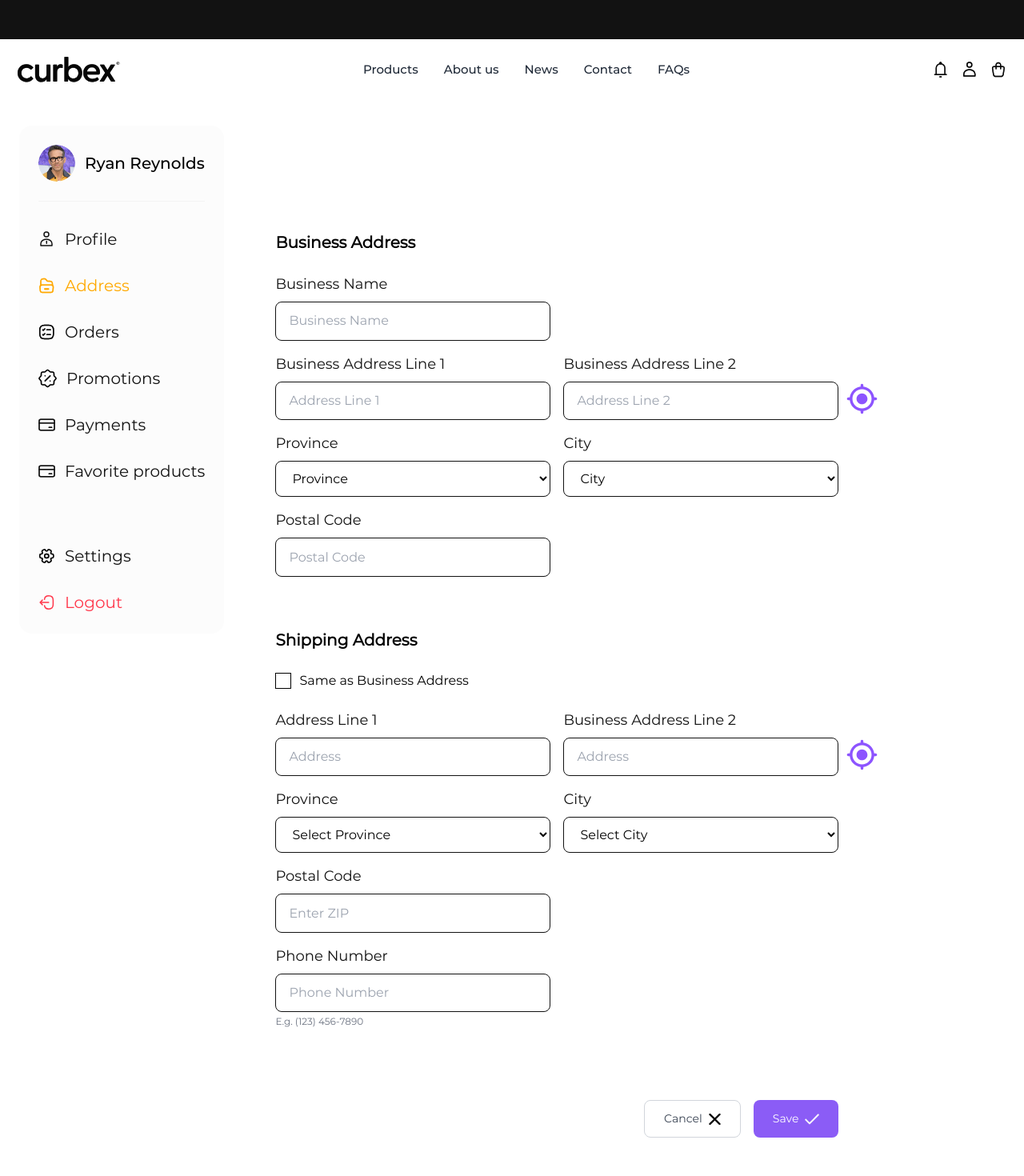
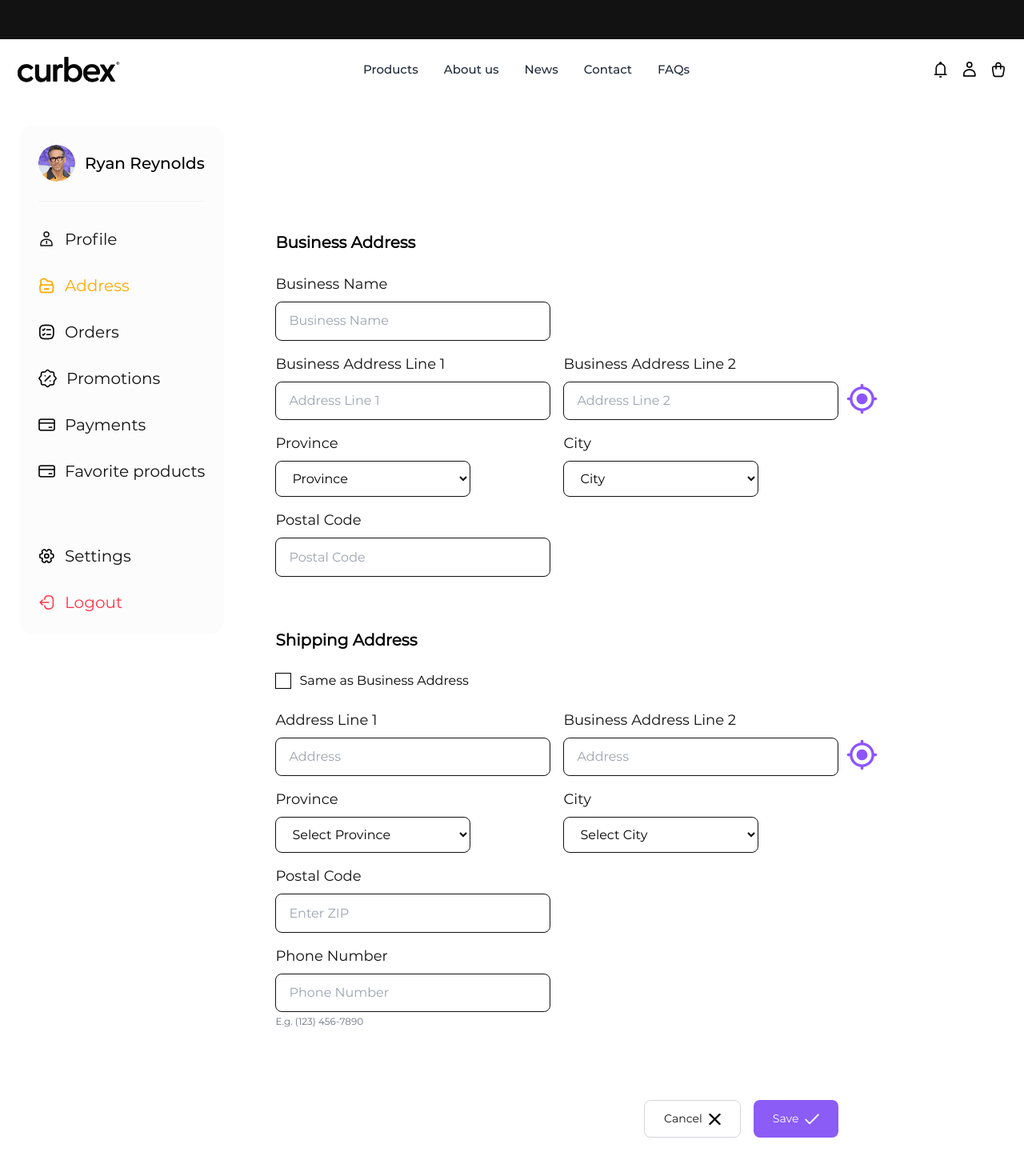
Before and after one commit to SahilDudhatWork/curbex-fe, a Nuxt app: page /profile/address in a window 1280 px wide. Shown: the top 1470 px of the page at 80% size. Built offline with nearby package versions, Linux system fonts and the light colour scheme.

Commit message:
fix bugs

```diff
--- a/pages/profile/address/index.vue
+++ b/pages/profile/address/index.vue
@@ -32,13 +32,13 @@
 
                     <!-- Province and City -->
                     <div class="flex flex-wrap lg:grid grid-cols-1 lg:grid-cols-2 gap-2 md:gap-4">
-                        <div class="flex flex-col gap-1 w-full md:w-[69%] lg:w-auto">
+                        <div class="flex flex-col gap-1 w-full md:w-[69%] md:max-w-[244px] lg:max-w-auto lg:w-auto">
                             <label class="hidden md:block font-medium text-[#121212] text-[18px]">Province</label>
                             <select class="text-[12px] md:text-[16px] w-full mt-1 px-4 py-[0.60rem] md:py-[0.70rem] border border-[#121212] bg-[transparent] rounded-[8px] focus:outline-none focus:border-[#000000]">
                                 <option value="">Province</option>
                             </select>
                         </div>
-                        <div class="flex flex-col gap-1 w-full md:w-[69%] lg:w-auto">
+                        <div class="flex flex-col gap-1 w-full md:w-[69%] md:max-w-[244px] lg:max-w-auto lg:w-auto">
                             <label class="hidden md:block font-medium text-[#121212] text-[18px]">City</label>
                             <select class="text-[12px] md:text-[16px] w-full mt-1 px-4 py-[0.60rem] md:py-[0.70rem] border border-[#121212] bg-[transparent] rounded-[8px] focus:outline-none focus:border-[#000000]">
                                 <option value="">City</option>
@@ -86,13 +86,13 @@
 
                     <!-- Province and City -->
                     <div class="flex flex-wrap lg:grid grid-cols-1 lg:grid-cols-2 gap-2 md:gap-4">
-                        <div class="flex flex-col gap-1 w-full md:w-[69%] lg:w-auto">
+                        <div class="flex flex-col gap-1 w-full md:w-[69%] md:max-w-[244px] lg:max-w-auto lg:w-auto">
                             <label class="hidden md:block font-medium text-[#121212] text-[18px]">Province</label>
                             <select class="text-[12px] md:text-[16px] w-full mt-1 px-4 py-[0.60rem] md:py-[0.70rem] border border-[#121212] bg-[transparent] rounded-[8px] focus:outline-none focus:border-[#000000]">
                                 <option value="">Select Province</option>
                             </select>
                         </div>
-                        <div class="flex flex-col gap-1 w-full md:w-[69%] lg:w-auto">
+                        <div class="flex flex-col gap-1 w-full md:w-[69%] md:max-w-[244px] lg:max-w-auto lg:w-auto">
                             <label class="hidden md:block font-medium text-[#121212] text-[18px]">City</label>
                             <select class="text-[12px] md:text-[16px] w-full mt-1 px-4 py-[0.60rem] md:py-[0.70rem] border border-[#121212] bg-[transparent] rounded-[8px] focus:outline-none focus:border-[#000000]">
                                 <option value="">Select City</option>
@@ -121,7 +121,7 @@
 
             <!-- Action Buttons -->
             <div class="flex flex-col md:flex-row gap-4 md:col-span-2 mt-[10px] justify-end lg:pt-[5rem] w-full md:w-[89%] lg:w-full pt-[2rem] pb-[2rem] md:pb-0">
-                <button class="group order-2 md:order-1 w-full md:w-auto flex justify-center items-center gap-2 px-6 py-[0.60rem] md:py-3 text-[12px] md:text-[14px] font-medium border border-gray-300 text-gray-700 rounded-lg hover:border-[#7B61FF] hover:text-[#7B61FF] transition">
+                <button class="group order-2 md:order-1 w-full md:w-auto flex justify-center items-center gap-2 px-6 py-[0.60rem] md:py-3 text-[12px] md:text-[14px] font-medium border border-gray-300 text-[#121212] rounded-lg hover:border-[#7B61FF] hover:text-[#7B61FF] transition">
                     Cancel
                     <svg width="15" height="16" viewBox="0 0 15 16" fill="none" xmlns="http://www.w3.org/2000/svg">
                         <path d="M14.2504 13.2963C14.4397 13.4856 14.5461 13.7424 14.5461 14.0101C14.5461 14.2779 14.4397 14.5347 14.2504 14.724C14.0611 14.9133 13.8043 15.0197 13.5365 15.0197C13.2688 15.0197 13.012 14.9133 12.8227 14.724L7.4905 9.39015L2.15666 14.7223C1.96733 14.9116 1.71054 15.018 1.44279 15.018C1.17504 15.018 0.918251 14.9116 0.728921 14.7223C0.539592 14.533 0.433228 14.2762 0.433228 14.0084C0.433228 13.7407 0.539592 13.4839 0.728921 13.2946L6.06277 7.96241L0.730601 2.62856C0.541271 2.43923 0.434907 2.18245 0.434907 1.9147C0.434907 1.64695 0.541271 1.39016 0.730601 1.20083C0.91993 1.0115 1.17672 0.905137 1.44447 0.905137C1.71222 0.905137 1.96901 1.0115 2.15834 1.20083L7.4905 6.53468L12.8243 1.19999C13.0137 1.01066 13.2705 0.904297 13.5382 0.904297C13.806 0.904297 14.0628 1.01066 14.2521 1.19999C14.4414 1.38932 14.5478 1.64611 14.5478 1.91386C14.5478 2.18161 14.4414 2.4384 14.2521 2.62773L8.91824 7.96241L14.2504 13.2963Z" fill="#121212" class="group-hover:fill-[#7B61FF]" />
--- a/pages/profile/index.vue
+++ b/pages/profile/index.vue
@@ -52,7 +52,7 @@
                         <input type="email" v-model="email" placeholder="Email" class="text-[12px] md:text-[16px] w-full mt-1 px-4 py-[0.60rem] md:py-[0.70rem] border border-[#121212] bg-[transparent] rounded-[8px] focus:outline-none focus:border-[#000000]">
                     </div>
                     <div class="flex flex-col md:flex-row gap-4 md:col-span-2 mt-[10px] justify-end lg:pt-[5rem] w-full md:w-[92%] lg:w-auto">
-                        <button class="group order-2 md:order-1 w-full md:w-auto flex justify-center items-center gap-2 px-6 py-[0.60rem] md:py-3 text-[12px] md:text-[14px] font-medium border border-gray-300 text-gray-700 rounded-lg hover:border-[#7B61FF] hover:text-[#7B61FF] transition">
+                        <button class="group order-2 md:order-1 w-full md:w-auto flex justify-center items-center gap-2 px-6 py-[0.60rem] md:py-3 text-[12px] md:text-[14px] font-medium border border-gray-300 text-[#121212] rounded-lg hover:border-[#7B61FF] hover:text-[#7B61FF] transition">
                             Cancel
                             <svg width="15" height="16" viewBox="0 0 15 16" fill="none" xmlns="http://www.w3.org/2000/svg">
                                 <path d="M14.2504 13.2963C14.4397 13.4856 14.5461 13.7424 14.5461 14.0101C14.5461 14.2779 14.4397 14.5347 14.2504 14.724C14.0611 14.9133 13.8043 15.0197 13.5365 15.0197C13.2688 15.0197 13.012 14.9133 12.8227 14.724L7.4905 9.39015L2.15666 14.7223C1.96733 14.9116 1.71054 15.018 1.44279 15.018C1.17504 15.018 0.918251 14.9116 0.728921 14.7223C0.539592 14.533 0.433228 14.2762 0.433228 14.0084C0.433228 13.7407 0.539592 13.4839 0.728921 13.2946L6.06277 7.96241L0.730601 2.62856C0.541271 2.43923 0.434907 2.18245 0.434907 1.9147C0.434907 1.64695 0.541271 1.39016 0.730601 1.20083C0.91993 1.0115 1.17672 0.905137 1.44447 0.905137C1.71222 0.905137 1.96901 1.0115 2.15834 1.20083L7.4905 6.53468L12.8243 1.19999C13.0137 1.01066 13.2705 0.904297 13.5382 0.904297C13.806 0.904297 14.0628 1.01066 14.2521 1.19999C14.4414 1.38932 14.5478 1.64611 14.5478 1.91386C14.5478 2.18161 14.4414 2.4384 14.2521 2.62773L8.91824 7.96241L14.2504 13.2963Z" fill="#121212" class="group-hover:fill-[#7B61FF]" />
--- a/pages/profile/settings/index.vue
+++ b/pages/profile/settings/index.vue
@@ -16,7 +16,7 @@
             </div>
         </div>
         <div class="flex gap-3 md:gap-4 md:col-span-2 mt-[30px] justify-end mb-[3rem] flex-wrap">
-            <button class="group order-2 md:order-1 w-full md:w-auto flex justify-center items-center gap-2 px-6 py-[0.60rem] md:py-3 text-[12px] md:text-[14px] font-medium border border-gray-300 text-gray-700 rounded-lg hover:border-[#7B61FF] hover:text-[#7B61FF] transition">
+            <button class="group order-2 md:order-1 w-full md:w-auto flex justify-center items-center gap-2 px-6 py-[0.60rem] md:py-3 text-[12px] md:text-[14px] font-medium border border-gray-300 text-[#121212] rounded-lg hover:border-[#7B61FF] hover:text-[#7B61FF] transition">
                 Cancel
                 <svg width="15" height="16" viewBox="0 0 15 16" fill="none" xmlns="http://www.w3.org/2000/svg">
                     <path d="M14.2504 13.2963C14.4397 13.4856 14.5461 13.7424 14.5461 14.0101C14.5461 14.2779 14.4397 14.5347 14.2504 14.724C14.0611 14.9133 13.8043 15.0197 13.5365 15.0197C13.2688 15.0197 13.012 14.9133 12.8227 14.724L7.4905 9.39015L2.15666 14.7223C1.96733 14.9116 1.71054 15.018 1.44279 15.018C1.17504 15.018 0.918251 14.9116 0.728921 14.7223C0.539592 14.533 0.433228 14.2762 0.433228 14.0084C0.433228 13.7407 0.539592 13.4839 0.728921 13.2946L6.06277 7.96241L0.730601 2.62856C0.541271 2.43923 0.434907 2.18245 0.434907 1.9147C0.434907 1.64695 0.541271 1.39016 0.730601 1.20083C0.91993 1.0115 1.17672 0.905137 1.44447 0.905137C1.71222 0.905137 1.96901 1.0115 2.15834 1.20083L7.4905 6.53468L12.8243 1.19999C13.0137 1.01066 13.2705 0.904297 13.5382 0.904297C13.806 0.904297 14.0628 1.01066 14.2521 1.19999C14.4414 1.38932 14.5478 1.64611 14.5478 1.91386C14.5478 2.18161 14.4414 2.4384 14.2521 2.62773L8.91824 7.96241L14.2504 13.2963Z" fill="#121212" class="group-hover:fill-[#7B61FF]" />
@@ -96,7 +96,7 @@
             </div>
         </div>
         <div class="flex gap-3 md:gap-4 md:col-span-2 mt-[30px] justify-end mb-[3rem] flex-wrap">
-            <button class="group order-2 md:order-1 w-full md:w-auto flex justify-center items-center gap-2 px-6 py-[0.60rem] md:py-3 text-[12px] md:text-[14px] font-medium border border-gray-300 text-gray-700 rounded-lg hover:border-[#7B61FF] hover:text-[#7B61FF] transition">
+            <button class="group order-2 md:order-1 w-full md:w-auto flex justify-center items-center gap-2 px-6 py-[0.60rem] md:py-3 text-[12px] md:text-[14px] font-medium border border-gray-300 text-[#121212] rounded-lg hover:border-[#7B61FF] hover:text-[#7B61FF] transition">
                 Cancel
                 <svg width="15" height="16" viewBox="0 0 15 16" fill="none" xmlns="http://www.w3.org/2000/svg">
                     <path d="M14.2504 13.2963C14.4397 13.4856 14.5461 13.7424 14.5461 14.0101C14.5461 14.2779 14.4397 14.5347 14.2504 14.724C14.0611 14.9133 13.8043 15.0197 13.5365 15.0197C13.2688 15.0197 13.012 14.9133 12.8227 14.724L7.4905 9.39015L2.15666 14.7223C1.96733 14.9116 1.71054 15.018 1.44279 15.018C1.17504 15.018 0.918251 14.9116 0.728921 14.7223C0.539592 14.533 0.433228 14.2762 0.433228 14.0084C0.433228 13.7407 0.539592 13.4839 0.728921 13.2946L6.06277 7.96241L0.730601 2.62856C0.541271 2.43923 0.434907 2.18245 0.434907 1.9147C0.434907 1.64695 0.541271 1.39016 0.730601 1.20083C0.91993 1.0115 1.17672 0.905137 1.44447 0.905137C1.71222 0.905137 1.96901 1.0115 2.15834 1.20083L7.4905 6.53468L12.8243 1.19999C13.0137 1.01066 13.2705 0.904297 13.5382 0.904297C13.806 0.904297 14.0628 1.01066 14.2521 1.19999C14.4414 1.38932 14.5478 1.64611 14.5478 1.91386C14.5478 2.18161 14.4414 2.4384 14.2521 2.62773L8.91824 7.96241L14.2504 13.2963Z" fill="#121212" class="group-hover:fill-[#7B61FF]" />
--- a/pages/profile/trackOrder/index.vue
+++ b/pages/profile/trackOrder/index.vue
@@ -224,7 +224,7 @@
           </div>
         </div>
         <div class="flex flex-wrap gap-4 md:col-span-2 mt-[30px] justify-end mb-[3rem]">
-          <button class="min-w-[133px] order-2 md:order-1 w-full md:w-auto flex justify-center items-center gap-2 px-6 py-[0.60rem] md:py-3 text-[12px] md:text-[14px] font-medium border border-gray-300 text-gray-700 rounded-lg hover:border-[#7B61FF] hover:text-[#7B61FF] transition">
+          <button class="min-w-[133px] order-2 md:order-1 w-full md:w-auto flex justify-center items-center gap-2 px-6 py-[0.60rem] md:py-3 text-[12px] md:text-[14px] font-medium border border-gray-300 text-[#121212] rounded-lg hover:border-[#7B61FF] hover:text-[#7B61FF] transition">
             <span class="block md:hidden lg:block">Change Ad</span>
             <span class="hidden md:block lg:hidden">Order Again</span>
           </button>
@@ -257,7 +257,7 @@
         ></textarea>
       </div>
       <div class="flex justify-end gap-4">
-        <button class="min-w-[133px] order-2 md:order-1 w-full md:w-auto flex justify-center items-center gap-2 px-6 py-[0.60rem] md:py-3 text-[12px] md:text-[14px] font-medium border border-gray-300 text-gray-700 rounded-lg hover:border-[#7B61FF] hover:text-[#7B61FF] transition">
+        <button class="min-w-[133px] order-2 md:order-1 w-full md:w-auto flex justify-center items-center gap-2 px-6 py-[0.60rem] md:py-3 text-[12px] md:text-[14px] font-medium border border-gray-300 text-[#121212] rounded-lg hover:border-[#7B61FF] hover:text-[#7B61FF] transition">
             Cancel
         </button>
         <button class="min-w-[133px] order-1 md:order-2 w-full md:w-auto flex justify-center items-center gap-2 px-6 py-[0.60rem] md:py-3 text-[12px] md:text-[14px] font-medium bg-violet-500 text-white rounded-lg hover:bg-[#121212] transition">
```
Also changed, not shown: layouts/profileLayout.vue (+5 -2 lines).
